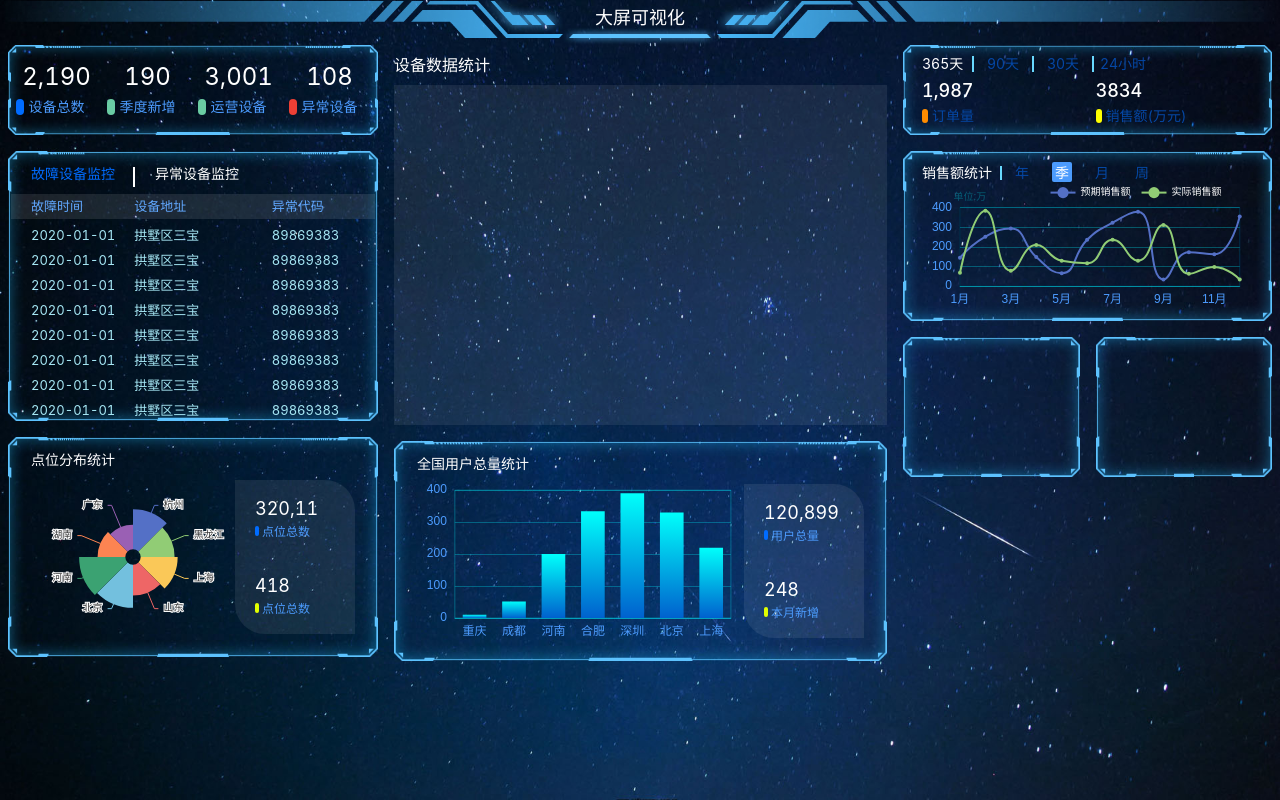
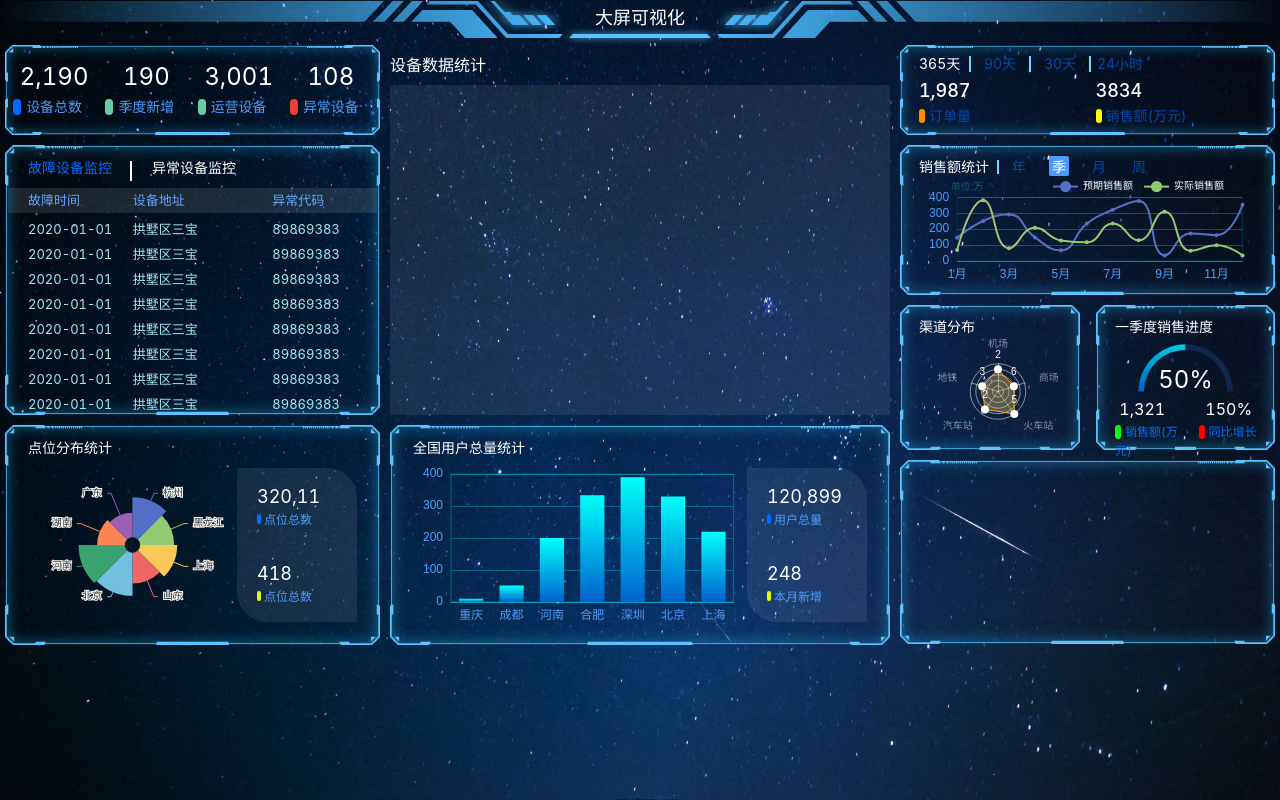
Before and after one commit to liqi0128/frame-admin, a React app: page /dataVECharts in a window 1280 px wide. Built offline with nearby package versions, Linux system fonts and the light colour scheme; some packages are replaced by stand-ins of ours.

```diff
--- a/src/layout/menData.js
+++ b/src/config/menData.js
@@ -9,6 +9,14 @@
 
 export default [
   {label:'组件0',key:'/subset0',icon:<PieChartOutlined />},
+  {
+    label:'javaScript',
+    key:uuid(),
+    icon:<PieChartOutlined />,
+    children:[
+      {label:'bind,call,apply源码',key:'/javaScript/bindcallapply',icon:<DesktopOutlined />},
+    ]
+  },
   {
     label:'react基础',
     key:uuid(),
--- a/src/router/route.config.js
+++ b/src/config/route.config.js
@@ -1,6 +1,6 @@
 //路由配置文件
 
-const layout = () => import('../layout/AppMain')
+const layout = () => import('@/layout/AppMain.js')
 
 let constantRouterMap = [
   {
@@ -12,6 +12,7 @@
         component: () => import('../pages/basis/Subset'),
         meta: {
             title: '业务常识',
+            //设置其他权限配置项
         },
       },
       {
@@ -73,6 +74,16 @@
     ]
   },
   {
+    path: '/javaScript',
+    component: layout,
+    children:[
+      {
+        path:'/javaScript/bindcallapply',
+        component: () => import('@/pages/javaScriptBasis/bindCallApply.js')
+      },
+    ]
+  },
+  {
     path: '/app2',
     component: () => import('../pages/basis/App')
   },
--- a/src/layout/components/SiderBar.js
+++ b/src/layout/components/SiderBar.js
@@ -7,7 +7,7 @@
 import { useNavigate } from "react-router-dom";
 import { connect } from 'react-redux';
 import { setSelectKey } from '../../store/actions/index';
-import obj from '../menData'
+import obj from '@/config/menData.js'
 const { Sider } = Layout;
 
 function getItem(label, key, icon, children, type) {
--- a/src/pages/basis/ReactPeriod/index.js
+++ b/src/pages/basis/ReactPeriod/index.js
@@ -55,9 +55,13 @@
   }
   render() {
     console.log('render');
+    let div = <div className='but'>
+      <button onClick={this.onChangeCount.bind(this)}>更新{this.state.count}</button>
+    </div>
+    console.log(div);
     return <div className='reactperiod'>
       <h2>react生命周期</h2>
-      <button onClick={this.onChangeCount.bind(this)}>更新{this.state.count}</button>
+      {div}
       <div>
         <div className="edit-comment-hide">
           <table className="d-block user-select-contain" data-paste-markdown-skip="">
--- a/src/pages/dateV/DataVECharts/css.less
+++ b/src/pages/dateV/DataVECharts/css.less
@@ -24,8 +24,9 @@
       display: flex;
       flex: 1;
       .column{
-        padding: 0 .1rem .1rem .1rem;
+        padding: 0 .0625rem 0 .0625rem;
         flex: 3;
+        width: 0;
         &:nth-child(2){
           flex: 4;
         }
@@ -78,7 +79,7 @@
         .monitor{
           height: 3.375rem;
           color:#FFF;
-          margin-top: .2rem;
+          margin-top: .125rem;
           display: flex;
           flex-direction: column;
           .tbs{
@@ -160,7 +161,7 @@
         }
         .nation, .point{
           height: 2.75rem;
-          margin-top: .2rem;
+          margin-top: .125rem;
           display: flex;
           flex-direction: column;
           padding: 0 .25rem .25rem .25rem;
@@ -219,7 +220,7 @@
           }
         }
         .mapStatistics{
-          height: 4.75rem;
+          height: 4.625rem;
           display: flex;
           flex-direction: column;
           .mapHed{
@@ -294,8 +295,8 @@
           }
         }
         .sales{
-          height: 170px;
-          margin-top: .2rem;
+          height: 1.875rem;
+          margin-top: .125rem;
           padding: .1rem .2rem;
           display: flex;
           flex-direction: column;
@@ -344,16 +345,80 @@
           }
         }
         .channel-schedule{
-          height: 140px;
-          margin-top: .2rem;
-          // background-color: #6acca3;
+          height: 1.8125rem;
+          margin-top: .125rem;
           display: flex;
           >div{
             flex: 1;
             &:nth-child(1){
-              margin-right: 16px;
+              margin-right: .2rem;
             }
           }
+          >.channel,>.schedule{
+            display: flex;
+            flex-direction: column;
+            padding: .1rem  0 0 .2rem;
+            position: relative;
+            >.hed{
+              height: .25rem;
+              color: #FFF;
+              font-size: .175rem;
+            }
+            >div:nth-of-type(2){
+              flex: 1;
+            }
+            .schedule-value{
+              position: absolute;
+              bottom: 0;
+              left: 0;
+              width: 100%;
+              height: 1.25rem;
+              color: #FFF;
+              >div:nth-of-type(1){
+                height: .625rem;
+                line-height: .8125rem;
+                text-align: center;
+                font-size: .3rem;
+              }
+              >div{
+                &:nth-of-type(2){
+                  display: flex;
+                  >div{
+                    flex: 1;
+                    text-align: center;
+                    font-size: .2rem;
+                  }
+                }
+                &:nth-of-type(3){
+                  padding-left: .2rem;
+                  display: flex;
+                  >div{
+                    flex: 1;
+                    color: #006cff;
+                    font-size: .15rem;
+                    &::before{
+                      content: '';
+                      display: inline-block;
+                      height: .175rem;
+                      width: .075rem;
+                      border-radius: .0375rem;
+                      background-color: #00ff00;
+                      transform: translateY(.0375rem);
+                      margin-right: .05rem;
+                    }
+                    &:nth-child(2)::before{
+                      margin-left: .0625rem;
+                      background-color: #ff0000;
+                    }
+                  }
+                }
+              }
+            }
+          }
+        }
+        .hotList{
+          height: 2.3rem;
+          margin-top: .125rem;
         }
       }
       .panel{
--- a/src/pages/dateV/DataVECharts/data.js
+++ b/src/pages/dateV/DataVECharts/data.js
@@ -1,55 +1,55 @@
 import * as echarts from 'echarts';
 //故障设备监控数据
-export const monitorData =[
-  {tiem:'2020-01-01',address:'拱墅区三宝',code:'89869383'},
-  {tiem:'2020-01-01',address:'拱墅区三宝',code:'89869383'},
-  {tiem:'2020-01-01',address:'拱墅区三宝',code:'89869383'},
-  {tiem:'2020-01-01',address:'拱墅区三宝',code:'89869383'},
-  {tiem:'2020-01-01',address:'拱墅区三宝',code:'89869383'},
-  {tiem:'2020-01-01',address:'拱墅区三宝',code:'89869383'},
-  {tiem:'2020-01-01',address:'拱墅区三宝',code:'89869383'},
-  {tiem:'2020-01-01',address:'拱墅区三宝',code:'89869383'},
-  {tiem:'2020-01-01',address:'拱墅区三宝',code:'89869383'},
-  {tiem:'2020-01-01',address:'拱墅区三宝',code:'89869383'},
-  {tiem:'2020-01-01',address:'拱墅区三宝',code:'89869383'},
-  {tiem:'2020-01-01',address:'拱墅区三宝',code:'89869383'},
-  {tiem:'2020-01-01',address:'拱墅区三宝',code:'89869383'},
-  {tiem:'2020-01-01',address:'拱墅区三宝',code:'89869383'},
-  {tiem:'2020-01-01',address:'拱墅区三宝',code:'89869383'},
-  {tiem:'2020-01-01',address:'拱墅区三宝',code:'89869383'},
+export const monitorData = [
+  { tiem: '2020-01-01', address: '拱墅区三宝', code: '89869383' },
+  { tiem: '2020-01-01', address: '拱墅区三宝', code: '89869383' },
+  { tiem: '2020-01-01', address: '拱墅区三宝', code: '89869383' },
+  { tiem: '2020-01-01', address: '拱墅区三宝', code: '89869383' },
+  { tiem: '2020-01-01', address: '拱墅区三宝', code: '89869383' },
+  { tiem: '2020-01-01', address: '拱墅区三宝', code: '89869383' },
+  { tiem: '2020-01-01', address: '拱墅区三宝', code: '89869383' },
+  { tiem: '2020-01-01', address: '拱墅区三宝', code: '89869383' },
+  { tiem: '2020-01-01', address: '拱墅区三宝', code: '89869383' },
+  { tiem: '2020-01-01', address: '拱墅区三宝', code: '89869383' },
+  { tiem: '2020-01-01', address: '拱墅区三宝', code: '89869383' },
+  { tiem: '2020-01-01', address: '拱墅区三宝', code: '89869383' },
+  { tiem: '2020-01-01', address: '拱墅区三宝', code: '89869383' },
+  { tiem: '2020-01-01', address: '拱墅区三宝', code: '89869383' },
+  { tiem: '2020-01-01', address: '拱墅区三宝', code: '89869383' },
+  { tiem: '2020-01-01', address: '拱墅区三宝', code: '89869383' },
 ]
 //异常设备监控数据
-export const abnormalData =[
-  {tiem:'2020-02-02',address:'余杭区杭行路',code:'123456'},
-  {tiem:'2020-02-02',address:'余杭区杭行路',code:'123456'},
-  {tiem:'2020-02-02',address:'余杭区杭行路',code:'123456'},
-  {tiem:'2020-02-02',address:'余杭区杭行路',code:'123456'},
-  {tiem:'2020-02-02',address:'余杭区杭行路',code:'123456'},
-  {tiem:'2020-02-02',address:'余杭区杭行路',code:'123456'},
-  {tiem:'2020-02-02',address:'余杭区杭行路',code:'123456'},
-  {tiem:'2020-02-02',address:'余杭区杭行路',code:'123456'},
-  {tiem:'2020-02-02',address:'余杭区杭行路',code:'123456'},
-  {tiem:'2020-02-02',address:'余杭区杭行路',code:'123456'},
-  {tiem:'2020-02-02',address:'余杭区杭行路',code:'123456'},
+export const abnormalData = [
+  { tiem: '2020-02-02', address: '余杭区杭行路', code: '123456' },
+  { tiem: '2020-02-02', address: '余杭区杭行路', code: '123456' },
+  { tiem: '2020-02-02', address: '余杭区杭行路', code: '123456' },
+  { tiem: '2020-02-02', address: '余杭区杭行路', code: '123456' },
+  { tiem: '2020-02-02', address: '余杭区杭行路', code: '123456' },
+  { tiem: '2020-02-02', address: '余杭区杭行路', code: '123456' },
+  { tiem: '2020-02-02', address: '余杭区杭行路', code: '123456' },
+  { tiem: '2020-02-02', address: '余杭区杭行路', code: '123456' },
+  { tiem: '2020-02-02', address: '余杭区杭行路', code: '123456' },
+  { tiem: '2020-02-02', address: '余杭区杭行路', code: '123456' },
+  { tiem: '2020-02-02', address: '余杭区杭行路', code: '123456' },
 ]
 //点位分布统计图表数据
 export const pointOption = {
   tooltip: {
-    backgroundColor:'rgba(50,50,50,0.7)',
+    backgroundColor: 'rgba(50,50,50,0.7)',
     trigger: 'item',
     formatter: '{a} <br/>{b} : {c} ({d}%)',
     position: 'top',
-    textStyle:{
+    textStyle: {
       color: '#fff',
     },
   },
   grid: {
-    left: 0 ,
-    top: 0 ,
-    right: 0 ,
-    bottom: 0 ,
-    width: 'auto' ,
-    height: 'auto' ,
+    left: 0,
+    top: 0,
+    right: 0,
+    bottom: 0,
+    width: 'auto',
+    height: 'auto',
   },
   series: [
     {
@@ -58,14 +58,14 @@
       radius: ['10%', '70%'],
       center: 'center',
       roseType: 'area',
-      labelLine:{
-        normal:{
-            length:2,
-            length2:4,
+      labelLine: {
+        normal: {
+          length: 2,
+          length2: 4,
         },
       },
-      label:{
-        fontSize:10
+      label: {
+        fontSize: 10
       },
       data: [
         { value: 26, name: '杭州' },
@@ -85,16 +85,16 @@
 export const barOption = {
   color: new echarts.graphic.LinearGradient(
     // (x1,y2) 点到点 (x2,y2) 之间进行渐变
-    0,0,0,1,
+    0, 0, 0, 1,
     [
       { offset: 0, color: "#00fffb" }, // 0 起始颜色
       { offset: 1, color: "#0061ce" } // 1 结束颜色
     ]
   ),
   tooltip: {
-    backgroundColor:'rgba(50,50,50,0.7)',
+    backgroundColor: 'rgba(50,50,50,0.7)',
     trigger: 'item',
-    textStyle:{
+    textStyle: {
       color: '#fff',
     },
   },
@@ -102,7 +102,7 @@
     left: '3%',
     right: '4%',
     bottom: 'auto',
-    top:'4%',
+    top: '4%',
     //  图表位置紧贴画布边缘是否显示刻度以及label文字 防止坐标轴标签溢出跟grid 区域有关系
     containLabel: true,
     // 是否显示直角坐标系网格
@@ -121,7 +121,7 @@
       },
       axisLabel: {
         color: "#4c9bfd",
-        fontSize:12,
+        fontSize: 12,
       },
       // x轴这条线的颜色样式
       axisLine: {
@@ -169,19 +169,19 @@
 };
 
 //销售额统计图表
-export const salesOption ={
+export const salesOption = {
   tooltip: {
     trigger: 'axis',
-    backgroundColor:'rgba(50,50,50,0.7)',
-    textStyle:{
+    backgroundColor: 'rgba(50,50,50,0.7)',
+    textStyle: {
       color: '#fff',
     },
   },
   legend: {
-    right:'8%',
-    textStyle:{
-      color:'#FFF',
-      fontSize:10
+    right: '8%',
+    textStyle: {
+      color: '#FFF',
+      fontSize: 10
     },
     data: ['预期销售额', '实际销售额']
   },
@@ -189,10 +189,10 @@
     left: '3%',
     right: '4%',
     bottom: '3%',
-    top:'20%',
-    borderColor:"#012f4a",
+    top: '20%',
+    borderColor: "#012f4a",
     containLabel: true,
-    show:true,
+    show: true,
   },
   xAxis: {
     type: 'category',
@@ -222,11 +222,11 @@
   },
   yAxis: {
     type: 'value',
-    name:'单位:万',
-    nameTextStyle:{
-      color:'rgba(0, 240, 255, 0.3)',
-      fontSize:10,
-      padding:[0, 0, -10, 20],
+    name: '单位:万',
+    nameTextStyle: {
+      color: 'rgba(0, 240, 255, 0.3)',
+      fontSize: 10,
+      padding: [0, 0, -10, 20],
     },
     axisTick: {
       alignWithLabel: false,
@@ -253,37 +253,135 @@
   series: [
     {
       name: '预期销售额',
-      symbol:'circle',
+      symbol: 'circle',
       type: 'line',
-      smooth:true,
+      smooth: true,
       data: []
     },
     {
       name: '实际销售额',
-      symbol:'circle',
+      symbol: 'circle',
       type: 'line',
-      smooth:true,
+      smooth: true,
       data: []
     },
   ]
 };
 
 export const salesData = {
-  year:{
-    expected:[116,417,366,193,352,171,78,259,326,417,328,477],
-    actual:[26,456,69,221,427,40,350,423,140,113,61,464]
+  year: {
+    expected: [116, 417, 366, 193, 352, 171, 78, 259, 326, 417, 328, 477],
+    actual: [26, 456, 69, 221, 427, 40, 350, 423, 140, 113, 61, 464]
   },
-  season:{
-    expected:[145,252,293,148,66,236,323,379,34,173,162,355],
-    actual:[68,384,79,209,129,117,236,130,311,63,98,34]
+  season: {
+    expected: [145, 252, 293, 148, 66, 236, 323, 379, 34, 173, 162, 355],
+    actual: [68, 384, 79, 209, 129, 117, 236, 130, 311, 63, 98, 34]
   },
-  month:{
-    expected:[265,163,136,247,250,176,124,146,229,25,260,101],
-    actual:[287,268,128,123,142,157,260,79,119,247,99,242]
+  month: {
+    expected: [265, 163, 136, 247, 250, 176, 124, 146, 229, 25, 260, 101],
+    actual: [287, 268, 128, 123, 142, 157, 260, 79, 119, 247, 99, 242]
   },
-  week:{
-    expected:[44,156,115,79,156,14,182,22,15,35,99,41],
-    actual:[144,15,61,143,191,82,165,98,131,128,54,153]
+  week: {
+    expected: [44, 156, 115, 79, 156, 14, 182, 22, 15, 35, 99, 41],
+    actual: [144, 15, 61, 143, 191, 82, 165, 98, 131, 128, 54, 153]
   },
 
 }
+//雷达图
+export const radarOption = {
+  tooltip: {
+    show: true ,
+    backgroundColor: 'rgba(50,50,50,0.7)',
+    textStyle: {
+      color: '#fff',
+    },
+  },
+  radar: {
+    indicator: [
+      { name: '机场' },
+      { name: '地铁' },
+      { name: '汽车站' },
+      { name: '火车站' },
+      { name: '商场' }
+    ],
+    splitArea: {
+      show: false
+    },
+    axisName: {
+      fontSize: 10
+    },
+    center: ['50%', '50%'],
+    radius: '50%',
+    shape: 'circle',
+    axisLine: {
+      lineStyle: {
+        color: "rgba(255, 255, 255, 0.5)"
+      }
+    },
+    splitLine: {
+      lineStyle: {
+        color: "rgba(255, 255, 255, 0.5)"
+      }
+    },
+
+  },
+  series: [
+    {
+      type: 'radar',
+      areaStyle: {
+        color: 'rgba(238,197,102,0.6)',
+        opacity: 0.6
+      },
+      lineStyle: {
+        color: '	#ffa500',
+        width:1
+      },
+      itemStyle: {
+        color: '#FFF',
+      },
+      data: [
+        {
+          name: '渠道分布',
+          label: {
+            show: true,
+            fontSize: 10,
+            color: '#FFF',
+          },
+          value: [2, 3, 2, 5, 6]
+        }
+      ]
+    }
+  ]
+};
+//饼型图
+export const pieOption = {
+  series: [
+    {
+      name: '销售进度',
+      type: 'pie',
+      hoverAnimation:false,
+      radius: ['85%', '75%'],
+      center: ['45%', '50%'] ,
+      startAngle:180,
+      labelLine: {
+        show: false
+      },
+      data: [
+        { value: 50,itemStyle:{
+          color: new echarts.graphic.LinearGradient(
+            // (x1,y2) 点到点 (x2,y2) 之间进行渐变
+            0, 0, 0, 1,
+            [
+              { offset: 0, color: "#00c9e0" }, // 0 起始颜色
+              { offset: 1, color: "#005fc1" } // 1 结束颜色
+            ]
+          )
+        }},
+        { value: 50,itemStyle:{color:'#12274d'}},
+        { value: 100,itemStyle:{
+          color:'transparent'
+        }},
+      ]
+    }
+  ]
+};
--- a/src/pages/dateV/DataVECharts/index.js
+++ b/src/pages/dateV/DataVECharts/index.js
@@ -1,5 +1,14 @@
 import './css.less'
-import {monitorData,abnormalData,pointOption,barOption,salesOption,salesData} from'./data'
+import {
+  monitorData,
+  abnormalData,
+  pointOption,
+  barOption,
+  salesOption,
+  salesData,
+  radarOption,
+  pieOption
+} from'./data'
 import { useState ,useEffect} from'react'
 import * as echarts from 'echarts';
 
@@ -11,7 +20,6 @@
   const [salesAction,setSalesAction] = useState(0)
 
   let salesArr=['year','season','month','week']
-
   const intSalesCharts = (val) =>{
     salesOption.series[0].data = salesData[salesArr[val]].expected
     salesOption.series[1].data = salesData[salesArr[val]].actual
@@ -29,6 +37,7 @@
   const onMouseLeaveSales = ()=>{
     autoSwitch()
   }
+  //自动切换
   function autoSwitch(){
     if(salesTimer === null){
       salesTimer = setInterval(()=>{
@@ -54,11 +63,24 @@
     salesCharts = echarts.init(document.getElementById('salesCharts'))
     intSalesCharts(0)
     autoSwitch()//销售额统计3秒切换
+
+    let radarCharts = echarts.init(document.getElementById('radarCharts'))
+    radarCharts.setOption(radarOption)
+
+    let pieCharts = echarts.init(document.getElementById('pieCharts'))
+    pieCharts.setOption(pieOption)
     window.addEventListener('resize',()=>{
       myChart.resize()
       barCharts.resize()
       salesCharts.resize()
+      radarCharts.resize()
+      pieCharts.resize()
     })
+    return ()=>{
+      clearInterval(salesTimer);
+      salesTimer = null;
+      salesCharts = null;
+    }
   },[])
   return <div className="dataVECharts">
     <div className='viewport'>
@@ -222,8 +244,29 @@
             </div>
           </div>
           <div className='channel-schedule'>
-              <div className='panel'></div>
-              <div className='panel'></div>
+              <div className='channel  panel'>
+                <div className="hed">渠道分布</div>
+                <div id="radarCharts"></div>
+              </div>
+              <div className='schedule  panel'>
+                <div className="hed">一季度销售进度</div>
+                <div id="pieCharts"></div>
+                <div className='schedule-value'>
+                  <div>50%</div>
+                  <div>
+                    <div>1,321</div>
+                    <div>150%</div>
+                  </div>
+                  <div>
+                    <div>销售额(万元)</div>
+                    <div>同比增长</div>
+                  </div>
+                </div>
+              </div>
+          </div>
+          {/* 热榜 */}
+          <div className='hotList  panel'>
+
           </div>
         </div>
       </div>
--- /dev/null
+++ b/src/pages/javaScriptBasis/bindCallApply.js
@@ -0,0 +1,75 @@
+
+function bindCallApply(){
+  //call源码
+  Function.prototype.newCall = function(context){
+    var context = context || window;
+    context.fn = this;
+    var args = [];
+    for (var i = 1, len = arguments.length; i < len; i++) {
+      args.push(arguments[i]);
+    }
+    const result = context.fn(...args);
+    delete context.fn;
+    return result;
+  }
+  //apply源码
+  Function.prototype.newApply = function (context, arr) {
+    var context = context || window;
+    context.fn = this;
+    var result;
+    if (!arr) {
+      result = context.fn();
+    } else {
+      if (!(arr instanceof Array)) throw new Error('params must be array');
+      result = context.fn(...arr);
+    }
+    delete context.fn;
+    return result;
+  }
+  //bind源码
+  Function.prototype.newBind = function(context, ...rest) {
+    var self = this;//谁调用myBind，this就指向谁
+    return function fn(...args) {
+      return this instanceof fn ? new self(...rest, ...args) : self.newApply(context, rest.concat(args))
+    }
+  }
+  let obj = {
+    name:'zhang',
+    age:20,
+    sex:'nan'
+  }
+  function Person(name,age,sex){
+    this.name = name || this.name;
+    this.age = age || this.age;
+    this.sex = sex || this.sex;
+    console.log(`姓名：${this.name}年龄：${this.age}性别：${this.sex}`);
+  }
+  //newCall
+  console.log('newCall---------');
+  Person.newCall(obj)
+  Person.newCall(obj,'li',20,'1')
+  //newApply
+  console.log('newApply-------');
+  Person.newApply(obj)
+  Person.newApply(obj,['li',21,'1'])
+  //newBind
+  console.log('newBind--------');
+  Person.newBind(obj)()
+  Person.newBind(obj,'li',22,'1')()
+  //newBind  new 的情况
+  console.log('newBind  new 的情况------');
+  let person = Person.newBind(obj,'xiao')
+  let person2 = new person()
+  console.log(person2);
+  return <div>
+    <div>bind,call,apply源码实现</div>
+    <div>三者的区别在于：applycallbind</div>
+    <ul>
+      <li>三者都可以改变函数的对象指向this</li>
+      <li>三者第一个参数都是要指向的对象，如果如果没有这个参数或参数为或，则默认指向全局thisundefinednullwindow</li>
+      <li>三者都可以传参，但是是数组，而是参数列表，且和是一次性传入参数，而可以分为多次传入applycallapplycallbind</li>
+      <li>bind 是返回绑定this之后的函数，、 则是立即执行apply call</li>
+    </ul>
+  </div>
+}
+export default bindCallApply
--- a/src/router/index.js
+++ b/src/router/index.js
@@ -1,6 +1,6 @@
 import { Route, Routes } from 'react-router-dom'
 import { Suspense,lazy } from 'react'
-import routes from './route.config'
+import routes from '@/config/route.config.js'
 import Nprogress from '../components/Nprogress'
 import Interceptor from './Interceptor'
 
```
